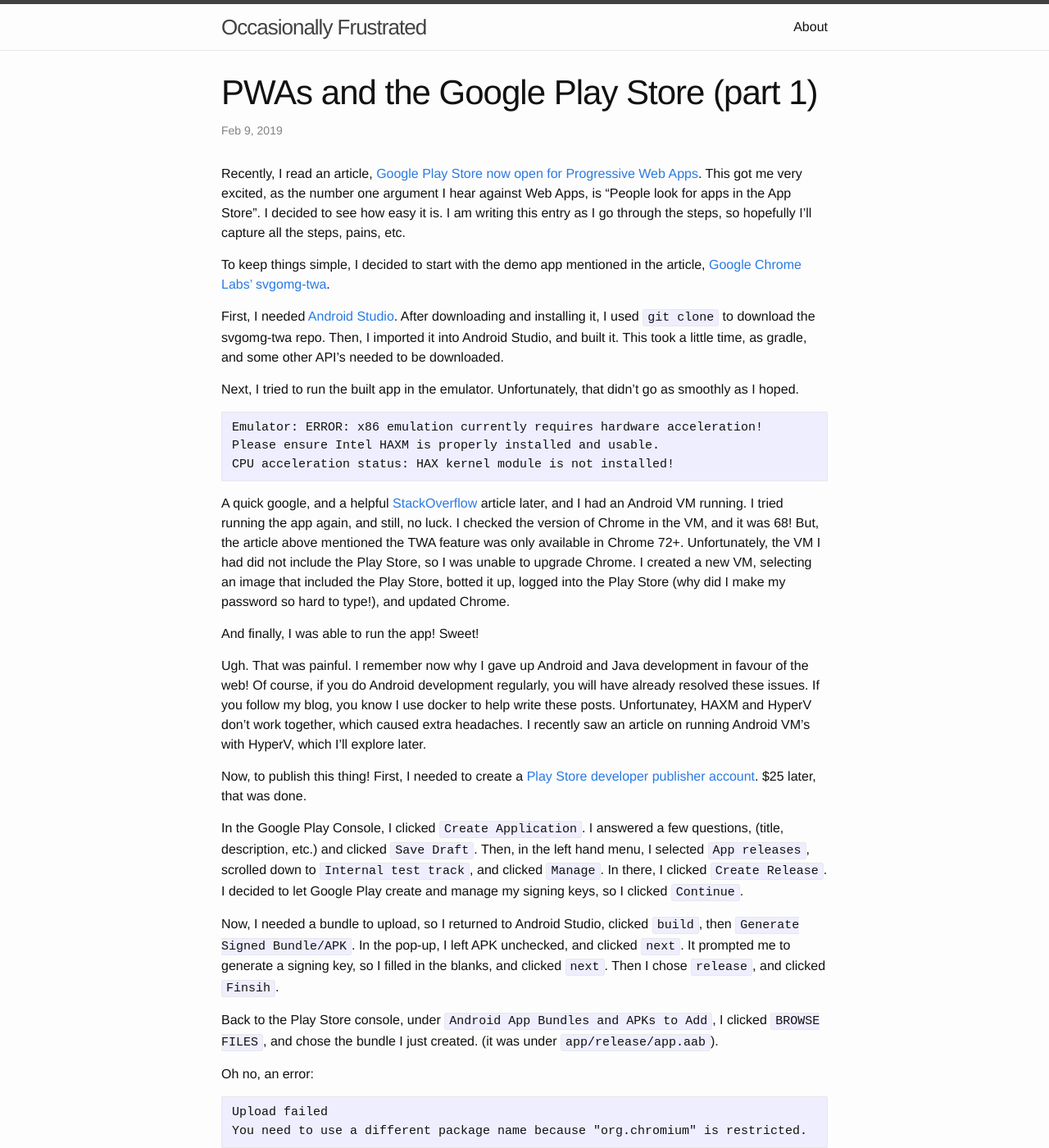
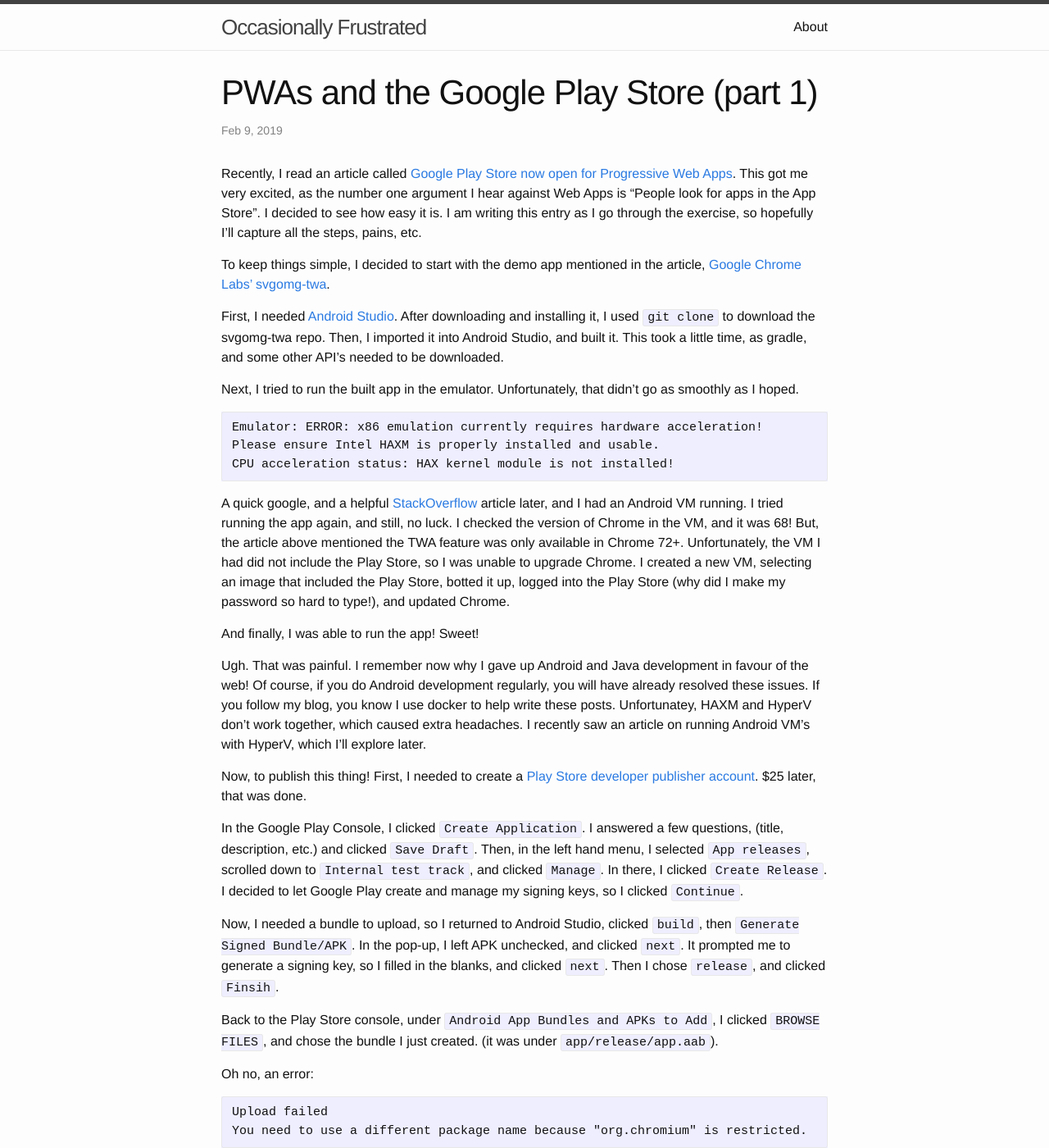
Before and after one commit to abendigo/abendigo.github.io, a Jekyll site: the page built from _posts/2019-02-09-pwa-play-store.markdown, in a window 1280 px wide and 1400 px high. Shown: the whole window at 82% size. Built offline with Jekyll 4.4.1, drawn with Linux system fonts in a browser that asks for light colours; comment, search, counter and statistics services are not loaded; some of the changed text lies outside the part shown.

Commit message:
address some feedback

```diff
--- a/_posts/2019-02-09-pwa-play-store.markdown
+++ b/_posts/2019-02-09-pwa-play-store.markdown
@@ -4,9 +4,9 @@
 comments: true
 ---
 
-Recently, I read an article, [Google Play Store now open for Progressive Web Apps][pwa-play-store]. This got me
-very excited, as the number one argument I hear against Web Apps, is "People look for apps in the App Store".
-I decided to see how easy it is. I am writing this entry as I go through the steps, so hopefully I'll capture
+Recently, I read an article called [Google Play Store now open for Progressive Web Apps][pwa-play-store]. This got me
+very excited, as the number one argument I hear against Web Apps is "People look for apps in the App Store".
+I decided to see how easy it is. I am writing this entry as I go through the exercise, so hopefully I'll capture
 all the steps, pains, etc.
 
 To keep things simple, I decided to start with the demo app mentioned in the article,
```
Also changed, not shown: other parts of _posts/2019-02-09-pwa-play-store.markdown (+1 -1 lines).
